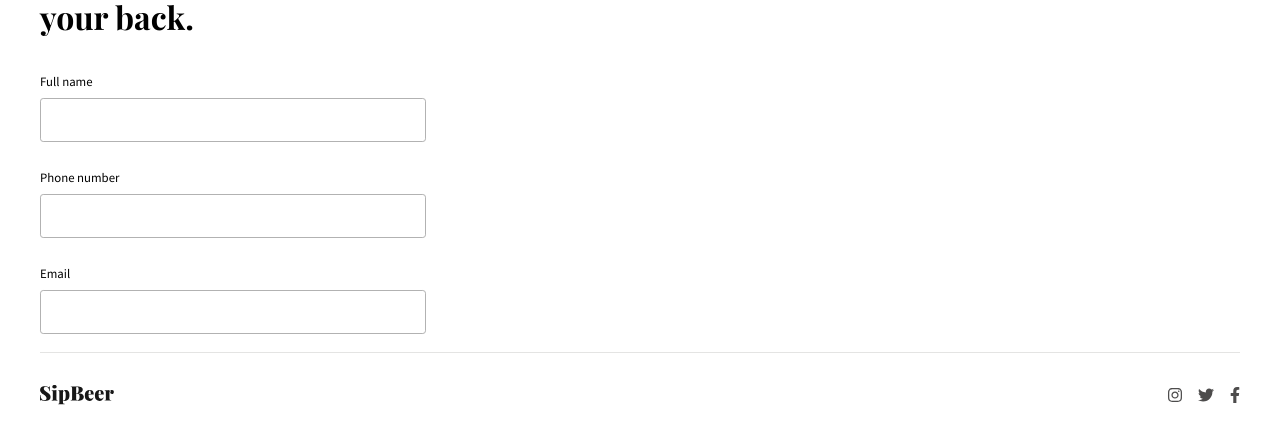
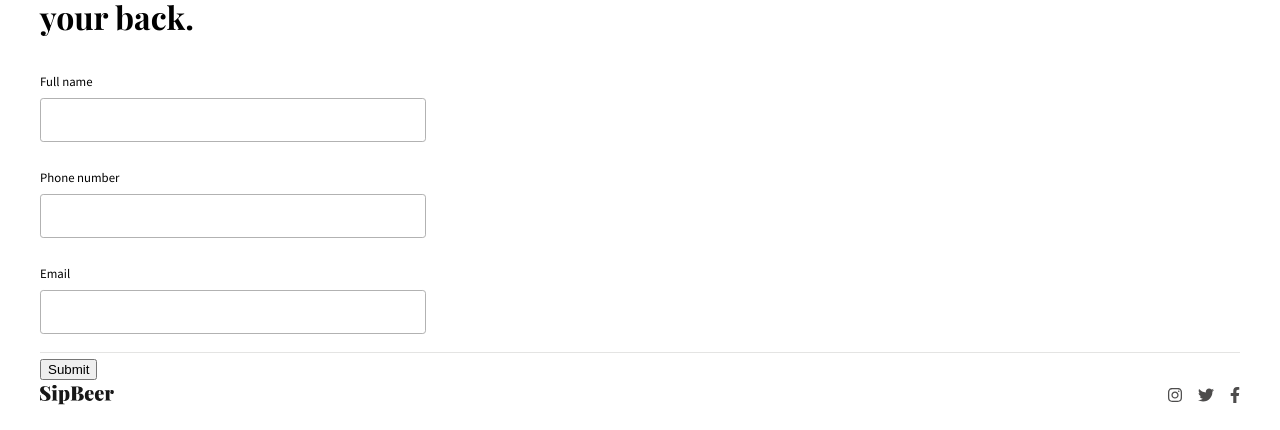
Before and after one commit to briandu/SipBeer, a React (Create React App) app: page / in a window 1280 px wide. Shown: the part 3185-3615 px from the top of the page. Built offline with nearby package versions, Linux system fonts and the light colour scheme; the HTML template or start-up script is replaced by a standard one.

Commit message:
Add notification bar for contact for submission

```diff
--- a/src/App.js
+++ b/src/App.js
@@ -1,4 +1,4 @@
-import React from 'react';
+import React, { useState } from 'react';
 import styled from 'styled-components';
 
 import { color } from './components/variables';
@@ -48,17 +48,26 @@ const App = styled.div`
 const Main = styled.main`
 `;
 
-export default () => (
+export default () => {
+  const [noficationIsActive, setNotificationIsActive] = useState(false);
+
+  return (
     <App>
-    <NotficationBar />
+      <NotficationBar
+        noficationIsActive={noficationIsActive}
+      />
 
       <NavHeader />
       <Main>
         <Hero />
         <HowItWorks />
         <PricingPlans />
-      <Contact />
+        <Contact
+          noficationIsActive={noficationIsActive}
+          setNotificationIsActive={setNotificationIsActive}
+        />
       </Main>
       <Footer />
     </App>
   );
+};
--- a/src/components/Contact.js
+++ b/src/components/Contact.js
@@ -20,11 +20,24 @@ const Form = styled.form`
 
 `;
 
-export default () => (
+const Submit = styled.input`
+
+`;
+
+export default ({ setNotificationIsActive }) => {
+  const handleSubmit = (e) => {
+    e.preventDefault();
+    setNotificationIsActive(true);
+    setTimeout(() => {
+      setNotificationIsActive(false);
+    }, 3000);
+  };
+
+  return (
     <Contact>
       <FormContent>
         <Title>Need some help? We got your back.</Title>
-      <Form>
+        <Form onSubmit={handleSubmit}>
           <InputField
             label="Full name"
             type="text"
@@ -40,7 +53,9 @@ export default () => (
             type="email"
             name="email"
           />
+          <Submit type="submit" />
         </Form>
       </FormContent>
     </Contact>
   );
+};
--- a/src/components/NotficationBar.js
+++ b/src/components/NotficationBar.js
@@ -8,9 +8,14 @@ import MaxWidth from './MaxWidth';
 
 const NotificationBar = styled.div`
   position: fixed;
-  top: 5em;
+  top: 0;
   width: 100%;
   background-color: ${color.brandLight};
+  transition: .2s ease;
+
+  &.active {
+    top: 5em;
+  }
 `;
 
 const Message = styled(MaxWidth)`
@@ -29,8 +34,8 @@ const AccentText = styled.span`
   text-decoration: underline;
 `;
 
-export default () => (
-  <NotificationBar>
+export default ({ noficationIsActive }) => (
+  <NotificationBar className={noficationIsActive ? 'active' : ''}>
     <Message>
       <FontAwesomeIcon icon={faCheckCircle} />
       <AccentText>Success!</AccentText>
```
Lines whose indentation alone changed are shown as unchanged.
